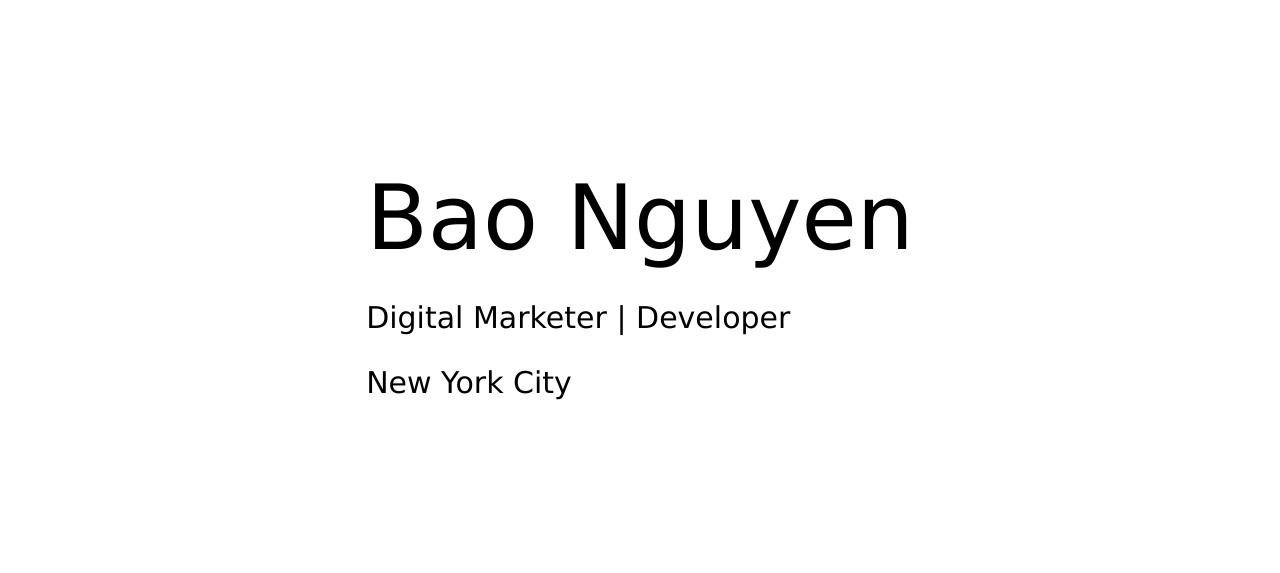
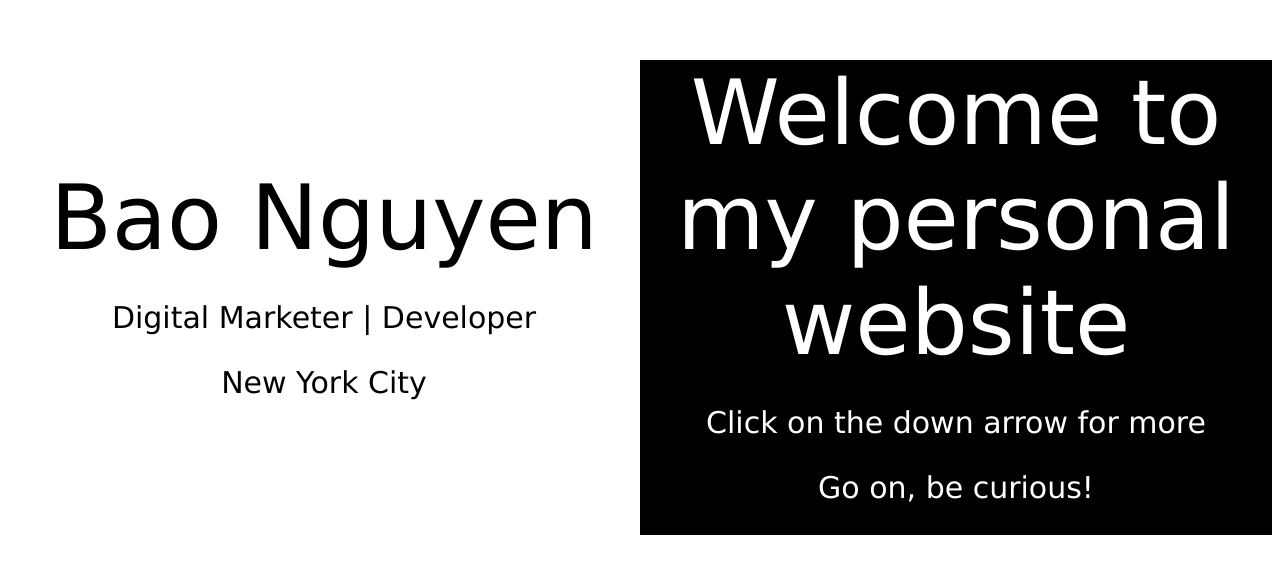
Before and after one commit to seloboa/personal_website, a React app: page / in a window 1280 px wide. Shown: the part 111-684 px from the top of the page. Built offline with nearby package versions, Linux system fonts and the light colour scheme.

Commit message:
split the website in half using css

```diff
--- a/index.js
+++ b/index.js
@@ -7,8 +7,8 @@ class Main extends Component {
   }
   render() {
     return (
-      <div class="backgroundWrapper">
-        <div class="textWrapper">
+      <div class="container">
+        <div class="left-half left-textWrapper">
           <div class="mainText">
             <p id="name" class="fadeinanimated">
               Bao Nguyen
@@ -21,9 +21,22 @@ class Main extends Component {
             </p>
           </div>
         </div>
+        <div class="right-half right-textWrapper">
+          <div class="mainText">
+            <p id="name" class="fadeinanimated">
+              Welcome to my personal website
+            </p>
+            <p id="title" class="fadeinanimated">
+              Click on the down arrow for more
+            </p>
+            <p id="location" class="fadeinanimated">
+              Go on, be curious!
+            </p>
+          </div>
+        </div>
       </div>
     );
   }
 }
 
-ReactDOM.render(<Main />,document.getElementById('app'));
+ReactDOM.render(<Main />, document.querySelector('#app'));
--- a/style1.css
+++ b/style1.css
@@ -1,24 +1,58 @@
 /*Text Formats
 ========================================*/
-.textWrapper {
-  display: flex;
+.left-textWrapper {
+  /* display: flex;
   justify-content: center;
   align-items: center;
-  height: 100vh;
+  height: 100vh; */
+  text-align: center;
   color: black;
-  font-family: 'Lucida Sans', 'Lucida Sans Regular', 'Lucida Grande', 'Lucida Sans Unicode', Geneva, Verdana, sans-serif;
+  font-family: 'Lucida Sans', 'Lucida Sans Regular', 'Lucida Grande',
+    'Lucida Sans Unicode', Geneva, Verdana, sans-serif;
 }
 
-#name{
+.right-textWrapper {
+  /* display: flex;
+  justify-content: center;
+  align-items: center;
+  height: 100vh; */
+  text-align: center;
+  color: white;
+  font-family: 'Lucida Sans', 'Lucida Sans Regular', 'Lucida Grande',
+    'Lucida Sans Unicode', Geneva, Verdana, sans-serif;
+}
+
+#name {
   font-size: 90px;
   padding: 0px;
   margin: 0px;
 }
 
-#title{
+#title {
   font-size: 30px;
 }
 
-#location{
-  font-size:30px;
+#location {
+  font-size: 30px;
 }
+
+/*Page Formats (split into 2)
+========================================*/
+.container {
+  display: flex;
+  justify-content: center;
+  align-content: center;
+  align-items: center;
+  width: 100%;
+  height: 100vh;
+}
+
+.left-half {
+  background-color: white;
+  flex: 1;
+}
+
+.right-half {
+  background-color: black;
+  flex: 1;
+}
```
